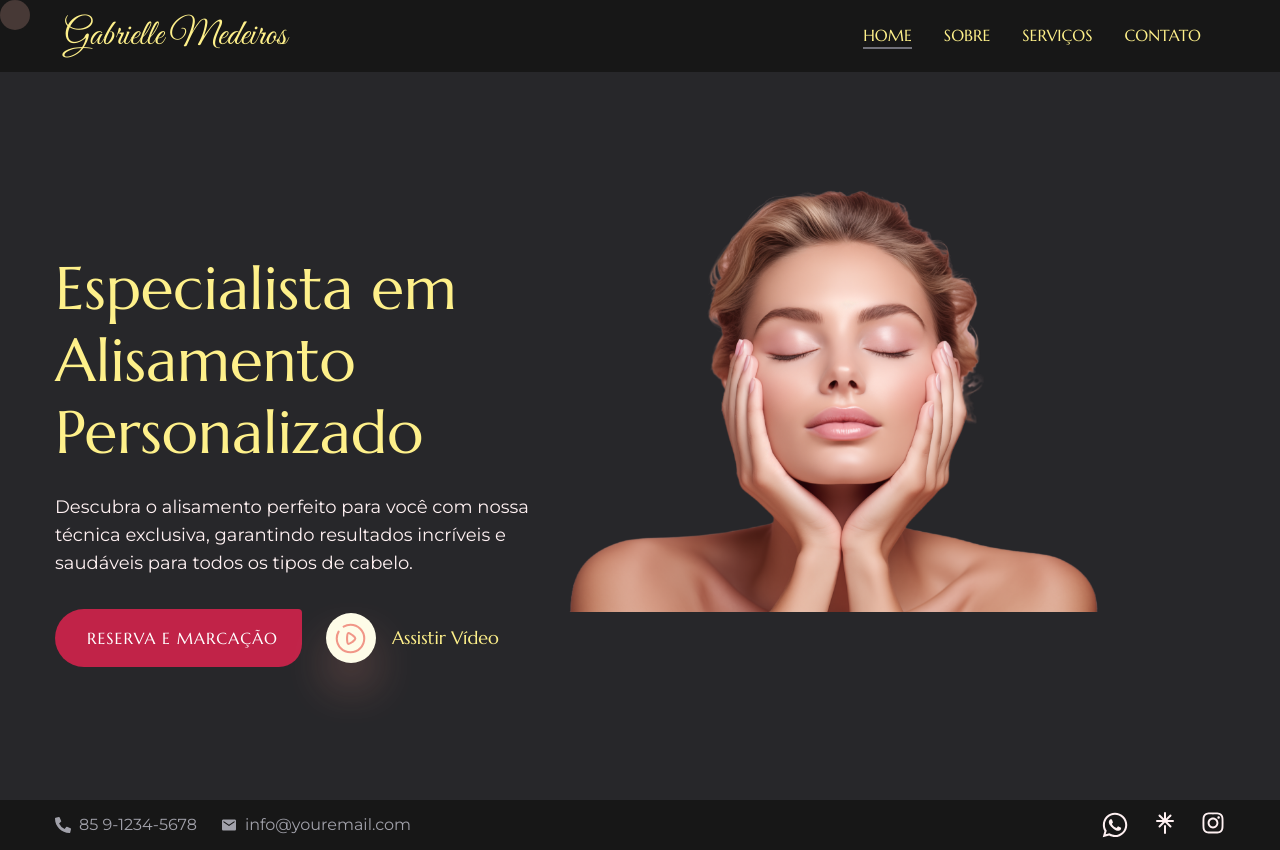
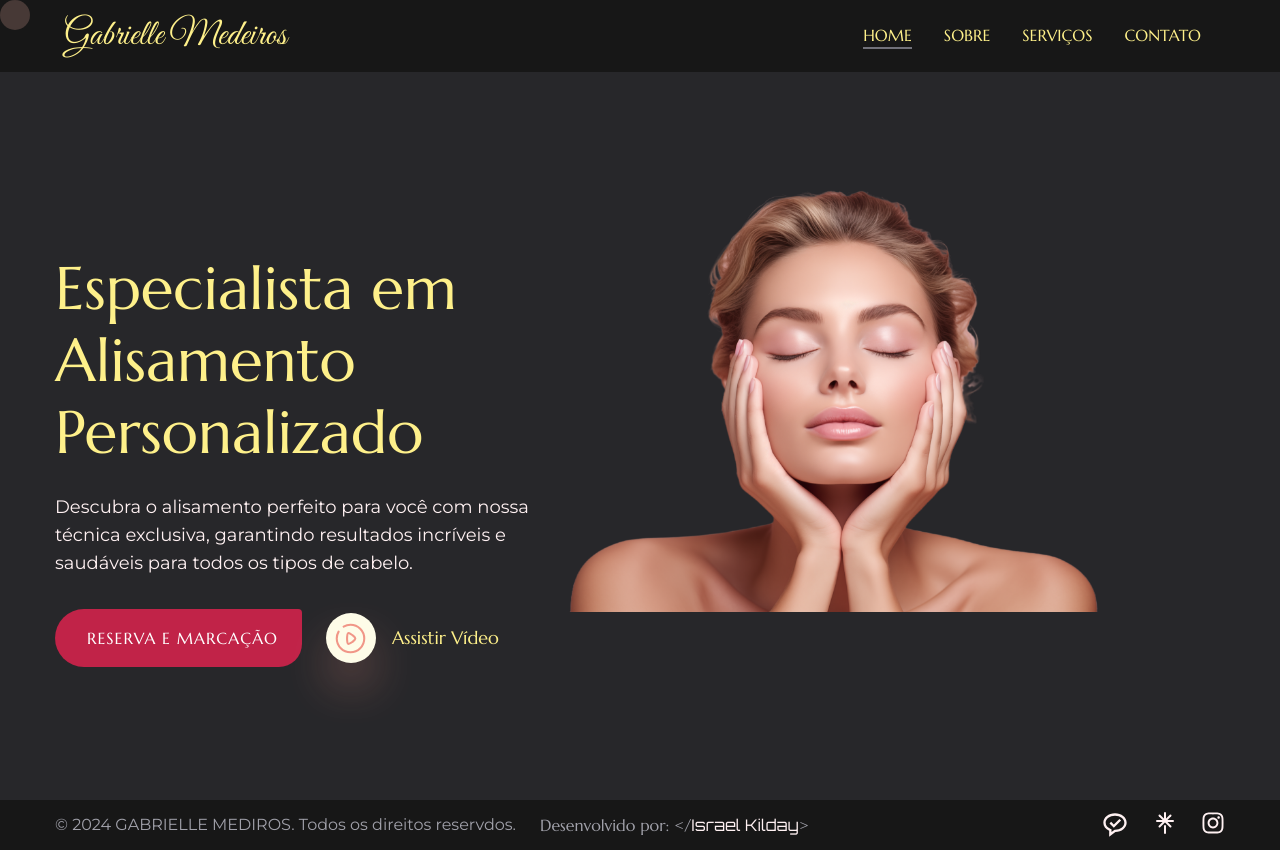
Before and after one commit to Israelkilday/GABRIELLE-MEDEIROS, a Next.js app: page / in a window 1280 px wide. Built offline with nearby package versions, Linux system fonts and the light colour scheme.

Commit message:
feat: add link my potfolio in Footer

```diff
--- a/app/(home)/page.tsx
+++ b/app/(home)/page.tsx
@@ -5,6 +5,7 @@ import { useContext } from "react";
 import { CursorContext } from "../contexts/CursorContext";
 import Image from "next/image";
 import ModalVideo from "../_components/ModalVideo";
+import Link from "next/link";
 
 const Home = () => {
   const { mouseEnterHandler, mouseLeaveHandler } = useContext(CursorContext);
@@ -53,7 +54,9 @@ const Home = () => {
                   onMouseLeave={mouseLeaveHandler}
                   className="btn btn-lg"
                 >
-                  Reserva e Marcação
+                  <Link href="https://www.instagram.com/gabriellemedeiros.oficial/">
+                    Reserva e Marcação
+                  </Link>
                 </motion.button>
 
                 <motion.div
--- a/app/_components/Footer.tsx
+++ b/app/_components/Footer.tsx
@@ -4,9 +4,10 @@ import { useContext } from "react";
 import { motion } from "framer-motion";
 import { CursorContext } from "../contexts/CursorContext";
 import Socials from "./Socials";
-import { FaPhoneAlt } from "react-icons/fa";
-import { IoMdMail } from "react-icons/io";
+// import { FaPhoneAlt } from "react-icons/fa";
+// import { IoMdMail } from "react-icons/io";
 import { Separator } from "./ui/separator";
+import Link from "next/link";
 
 const Footer = () => {
   const { mouseEnterHandler, mouseLeaveHandler } = useContext(CursorContext);
@@ -23,14 +24,38 @@ const Footer = () => {
               className="flex h-full w-full flex-col items-start justify-between gap-2 pb-3 lg:flex-row xl:w-auto xl:items-center xl:justify-normal xl:gap-6 xl:pb-0"
             >
               {/* phone */}
-              <div className="flex items-center gap-2 text-muted-foreground">
+              {/* <div className="flex items-center gap-2 text-muted-foreground">
                 <FaPhoneAlt />
                 <span>85 9-1234-5678</span>
-              </div>
+              </div> */}
               {/* email */}
-              <div className="flex items-center gap-2 text-muted-foreground">
+              {/* <div className="flex items-center gap-2 text-muted-foreground">
                 <IoMdMail />
                 <span>info@youremail.com</span>
+              </div> */}
+
+              <div className="flex items-center gap-2 text-muted-foreground">
+                <p>
+                  &copy; {new Date().getFullYear()} GABRIELLE MEDIROS.{" "}
+                  <br className="xl:hidden" />
+                  Todos os direitos reservdos.
+                </p>
+              </div>
+
+              <div>
+                <p className="text-muted-foreground">
+                  <Link
+                    href="https://portfolioikdev-zeta-nine.vercel.app/"
+                    target="_blank"
+                    rel="noopener noreferrer"
+                  >
+                    Desenvolvido por: &lt;/
+                    <span className="font-logoGuys text-primary-foreground">
+                      Israel Kilday
+                    </span>
+                    &gt;
+                  </Link>
+                </p>
               </div>
             </motion.div>
 
--- a/app/_components/Socials.tsx
+++ b/app/_components/Socials.tsx
@@ -1,5 +1,6 @@
 import Link from "next/link";
-import { FaWhatsapp, FaInstagram } from "react-icons/fa";
+import { FaInstagram } from "react-icons/fa";
+import { BiMessageRoundedCheck } from "react-icons/bi";
 import { TbBrandLinktree } from "react-icons/tb";
 
 interface SocialsProps {
@@ -11,7 +12,7 @@ const Socials = ({ containerStyles }: SocialsProps) => {
     <ul className={`${containerStyles}`}>
       <li>
         <Link href="https://api.whatsapp.com/send?phone=5585986270742">
-          <FaWhatsapp className="text-[28px]" />
+          <BiMessageRoundedCheck className="text-[28px]" />
         </Link>
       </li>
 
--- a/app/layout.tsx
+++ b/app/layout.tsx
@@ -1,5 +1,5 @@
 import type { Metadata } from "next";
-import { Marcellus, Montserrat, Great_Vibes } from "next/font/google";
+import { Orbitron, Marcellus, Montserrat, Great_Vibes } from "next/font/google";
 import "./globals.css";
 // components
 import Header from "./_components/Header";
@@ -18,6 +18,12 @@ const greatVibes = Great_Vibes({
   subsets: ["latin"],
   weight: ["400"],
   variable: "--font-greatVibes",
+});
+
+const orbitron = Orbitron({
+  subsets: ["latin"],
+  weight: ["400", "900"],
+  variable: "--font-orbitron",
 });
 
 const montserrat = Montserrat({
@@ -39,7 +45,7 @@ export default function RootLayout({
   return (
     <html lang="en" className="h-screen">
       <body
-        className={`${marcellus.variable} ${montserrat.variable} ${greatVibes.variable} dark overflow-x-hidden`}
+        className={`${marcellus.variable} ${montserrat.variable} ${greatVibes.variable} ${orbitron.variable} dark overflow-x-hidden`}
       >
         <CursorProvider>
           <Transition />
--- a/tailwind.config.ts
+++ b/tailwind.config.ts
@@ -24,6 +24,7 @@ const config = {
       primary: "var(--font-marcellus)",
       secondary: "var(--font-montserrat)",
       logo: "var(--font-greatVibes)",
+      logoGuys: "var(--font-orbitron)",
     },
     extend: {
       colors: {
```
Also changed, not shown: public/assets/israel-logo.png (added), public/assets/israel-logo2.svg (added).
